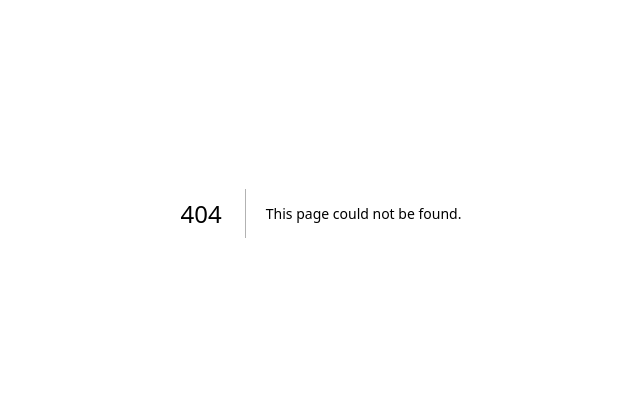
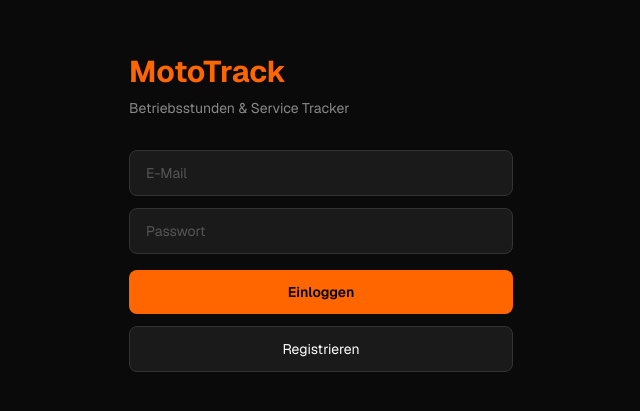
Before and after one commit to Mendrakon/mototrack, a Next.js app: page /login in a window 1280 px wide. Before the commit this address had no page. Shown: the part 187-598 px from the top of the page, without its empty margins (319-959 px from the left). Built offline with nearby package versions, Linux system fonts and the light colour scheme.

Commit message:
feat: login/signup page with Supabase SSR auth

```diff
--- /dev/null
+++ b/app/login/actions.ts
@@ -0,0 +1,28 @@
+'use server'
+
+import { createClient } from '@/lib/supabase/server'
+import { redirect } from 'next/navigation'
+
+export async function login(formData: FormData) {
+  const supabase = await createClient()
+  const { error } = await supabase.auth.signInWithPassword({
+    email: formData.get('email') as string,
+    password: formData.get('password') as string,
+  })
+  if (error) {
+    redirect(`/login?error=${encodeURIComponent(error.message)}`)
+  }
+  redirect('/dashboard')
+}
+
+export async function signup(formData: FormData) {
+  const supabase = await createClient()
+  const { error } = await supabase.auth.signUp({
+    email: formData.get('email') as string,
+    password: formData.get('password') as string,
+  })
+  if (error) {
+    redirect(`/login?error=${encodeURIComponent(error.message)}`)
+  }
+  redirect('/dashboard')
+}
--- /dev/null
+++ b/app/login/page.tsx
@@ -0,0 +1,54 @@
+import { login, signup } from './actions'
+
+export default async function LoginPage({
+  searchParams,
+}: {
+  searchParams: Promise<{ error?: string }>
+}) {
+  const { error } = await searchParams
+
+  return (
+    <div className="min-h-screen bg-[#0a0a0a] flex flex-col items-center justify-center p-6">
+      <div className="w-full max-w-sm">
+        <h1 className="text-3xl font-bold text-[#ff6600] mb-2">MotoTrack</h1>
+        <p className="text-[#888] mb-8 text-sm">Betriebsstunden & Service Tracker</p>
+
+        {error && (
+          <div className="bg-red-900/30 border border-red-800 text-red-300 rounded-lg p-3 mb-4 text-sm">
+            {decodeURIComponent(error)}
+          </div>
+        )}
+
+        <form className="flex flex-col gap-3">
+          <input
+            name="email"
+            type="email"
+            placeholder="E-Mail"
+            required
+            className="bg-[#1a1a1a] border border-[#333] text-white placeholder-[#555] rounded-lg px-4 py-3 text-sm focus:outline-none focus:border-[#ff6600]"
+          />
+          <input
+            name="password"
+            type="password"
+            placeholder="Passwort"
+            required
+            minLength={6}
+            className="bg-[#1a1a1a] border border-[#333] text-white placeholder-[#555] rounded-lg px-4 py-3 text-sm focus:outline-none focus:border-[#ff6600]"
+          />
+          <button
+            formAction={login}
+            className="bg-[#ff6600] text-black font-semibold rounded-lg py-3 text-sm mt-1"
+          >
+            Einloggen
+          </button>
+          <button
+            formAction={signup}
+            className="bg-[#1a1a1a] border border-[#333] text-white rounded-lg py-3 text-sm"
+          >
+            Registrieren
+          </button>
+        </form>
+      </div>
+    </div>
+  )
+}
```
